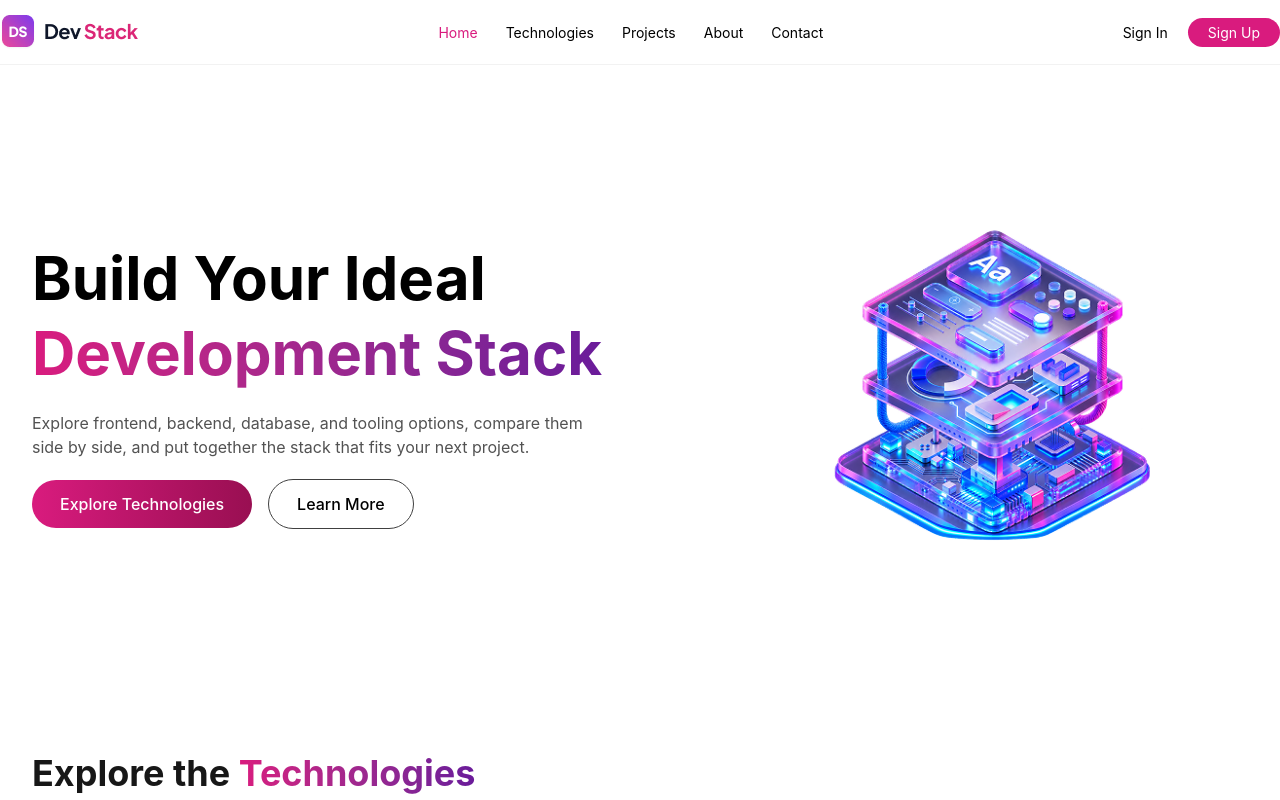
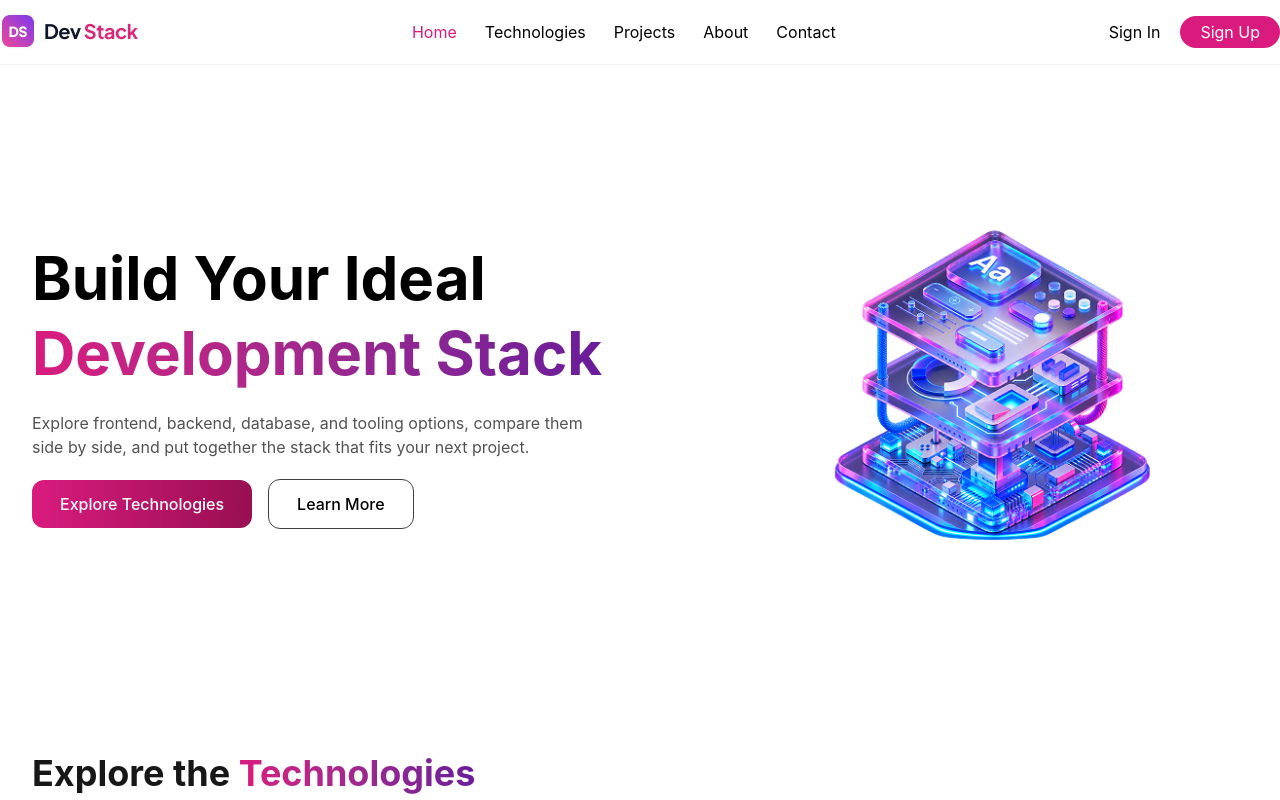
Before and after one commit to choyon-dev/DevStack, a React (Vite) app: page / in a window 1280 px wide. Shown: the top 800 px of the page. Built offline with nearby package versions, Linux system fonts and the light colour scheme.

Commit message:
Created Responsive footer, also micro design fixes

```diff
--- a/src/App.tsx
+++ b/src/App.tsx
@@ -1,3 +1,4 @@
+import Footer from "./components/footer/Footer";
 import Hero from "./components/hero/Hero";
 import { Header } from "./components/nav/Header";
 import Stack from "./components/stack/Stack";
@@ -17,6 +18,7 @@ function App() {
       <Header />
       <Hero />
       <Stack techPromise={techPromise} />
+      <Footer />
     </>
   );
 }
--- /dev/null
+++ b/src/components/footer/Footer.tsx
@@ -0,0 +1,61 @@
+import Logo from "../../assets/logo-text.png";
+
+export default function Footer() {
+  return (
+    <footer className="w-full border-t border-neutral-200/60 pt-16 pb-10 bg-white">
+      <div className="container mx-auto px-4 sm:px-6 lg:px-8">
+        <div className="flex flex-col md:flex-row justify-between items-center md:items-start gap-10">
+          <div className="flex flex-col items-center md:items-start text-center md:text-left max-w-sm">
+            <img src={Logo} alt="Dev Stack Logo" />
+            <p className="text-sm text-neutral-500 mt-3 leading-relaxed">
+              Curated tools, technologies, and resources for developers building modern software.
+            </p>
+            <div className="flex items-center gap-3 md:gap-5 mt-5 md:mt-6 text-sm font-medium text-neutral-800">
+              <a href="#" className="hover:text-[#D91B7E] transition">GitHub</a>
+              <span className="md:hidden text-neutral-400 text-xs">•</span>
+              <a href="#" className="hover:text-[#D91B7E] transition">Twitter</a>
+              <span className="md:hidden text-neutral-400 text-xs">•</span>
+              <a href="#" className="hover:text-[#D91B7E] transition">LinkedIn</a>
+            </div>
+          </div>
+
+          <div className="hidden md:flex gap-16 lg:gap-24">
+            <div className="flex flex-col gap-3">
+              <h4 className="text-xs font-bold text-neutral-900 tracking-wider">PRODUCT</h4>
+              <ul className="flex flex-col gap-2.5 text-sm text-neutral-500">
+                <li className="hover:text-[#D91B7E] transition cursor-pointer">Home</li>
+                <li className="hover:text-[#D91B7E] transition cursor-pointer">Technologies</li>
+                <li className="hover:text-[#D91B7E] transition cursor-pointer">Projects</li>
+              </ul>
+            </div>
+
+            <div className="flex flex-col gap-3">
+              <h4 className="text-xs font-bold text-neutral-900 tracking-wider">COMPANY</h4>
+              <ul className="flex flex-col gap-2.5 text-sm text-neutral-500">
+                <li className="hover:text-[#D91B7E] transition cursor-pointer">About</li>
+                <li className="hover:text-[#D91B7E] transition cursor-pointer">Contact</li>
+                <li className="hover:text-[#D91B7E] transition cursor-pointer">Careers</li>
+              </ul>
+            </div>
+
+            <div className="flex flex-col gap-3">
+              <h4 className="text-xs font-bold text-neutral-900 tracking-wider">LEGAL</h4>
+              <ul className="flex flex-col gap-2.5 text-sm text-neutral-500">
+                <li className="hover:text-[#D91B7E] transition cursor-pointer">Privacy Policy</li>
+                <li className="hover:text-[#D91B7E] transition cursor-pointer">Terms of Service</li>
+              </ul>
+            </div>
+          </div>
+        </div>
+
+        <div className="border-t border-neutral-100 mt-12 pt-6 flex justify-between items-center text-xs text-neutral-400">
+          <p>© 2026 Dev Stack. All rights reserved.</p>
+          <div className="flex gap-4">
+            <a href="#" className="hover:text-neutral-600 transition">Privacy</a>
+            <a href="#" className="hover:text-neutral-600 transition">Terms</a>
+          </div>
+        </div>
+      </div>
+    </footer>
+  );
+}
--- a/src/components/hero/Hero.tsx
+++ b/src/components/hero/Hero.tsx
@@ -16,10 +16,10 @@ export default function Hero() {
             side by side, and put together the stack that fits your next project.
           </p>
           <div className="flex flex-col sm:flex-row items-center gap-4 w-full sm:w-auto">
-            <button className="w-full sm:w-auto bg-linear-to-r from-[#D91B7E] to-[#990F52] hover:opacity-90 transition-opacity text-white py-3 px-7 rounded-4xl font-medium cursor-pointer">
+            <button className="w-full sm:w-auto bg-linear-to-r from-[#D91B7E] to-[#990F52] hover:opacity-90 transition-opacity text-white py-3 px-7 rounded-xl font-medium cursor-pointer">
               Explore Technologies
             </button>
-            <button className="w-full sm:w-auto border border-neutral-700 hover:border-black transition-colors py-3 px-7 rounded-4xl font-medium cursor-pointer">
+            <button className="w-full sm:w-auto border border-neutral-700 hover:border-black transition-colors py-3 px-7 rounded-xl font-medium cursor-pointer">
               Learn More
             </button>
           </div>
--- a/src/components/nav/DeskHeader.tsx
+++ b/src/components/nav/DeskHeader.tsx
@@ -8,16 +8,16 @@ export function DeskHeader() {
 
                 <div className=" flex items-center justify-center">
                     <ul className='flex gap-7'>
-                <li className="text-[#D91B7E] text-[14px]">Home</li>
-                <li className="text-[14px] hover:text-[#D91B7E]">Technologies</li>
-                <li className="text-[14px] hover:text-[#D91B7E]">Projects</li>
-                <li className="text-[14px] hover:text-[#D91B7E]">About</li>
-                <li className="text-[14px] hover:text-[#D91B7E]">Contact</li>
+                        <li className="text-[#D91B7E] text-[16px] cursor-pointer">Home</li>
+                        <li className="text-[16px] hover:text-[#D91B7E] cursor-pointer">Technologies</li>
+                        <li className="text-[16px] hover:text-[#D91B7E] cursor-pointer">Projects</li>
+                        <li className="text-[16px] hover:text-[#D91B7E] cursor-pointer">About</li>
+                        <li className="text-[16px] hover:text-[#D91B7E] cursor-pointer">Contact</li>
                     </ul>
                 </div>
                 <div className='flex gap-5 items-center'>
-            <h4 className="text-[14px]">Sign In</h4>
-            <button className="py-1 px-5 bg-[#D91B7E] hover:bg-black rounded-4xl text-white text-[14px]">Sign Up</button>
+                    <h4 className="text-[16px] hover:text-[#D91B7E] cursor-pointer">Sign In</h4>
+                    <button className="py-1 px-5 bg-[#D91B7E] hover:bg-black rounded-4xl text-white text-[16px] cursor-pointer">Sign Up</button>
                 </div>
             </div>
         </div>
```
Also changed, not shown: src/components/stack/TechCard.tsx (+3 -8 lines). Lines whose indentation alone changed are shown as unchanged.
